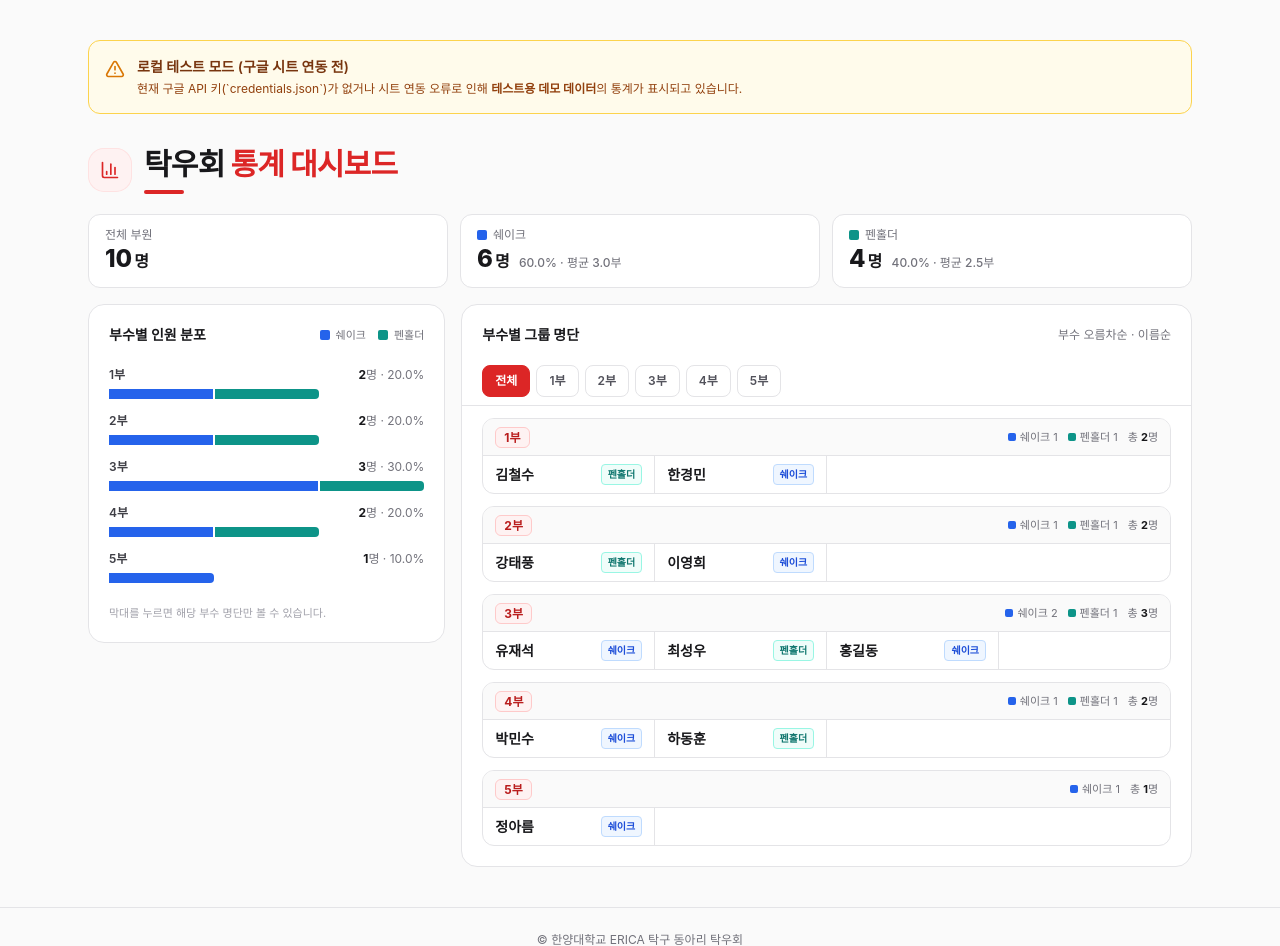
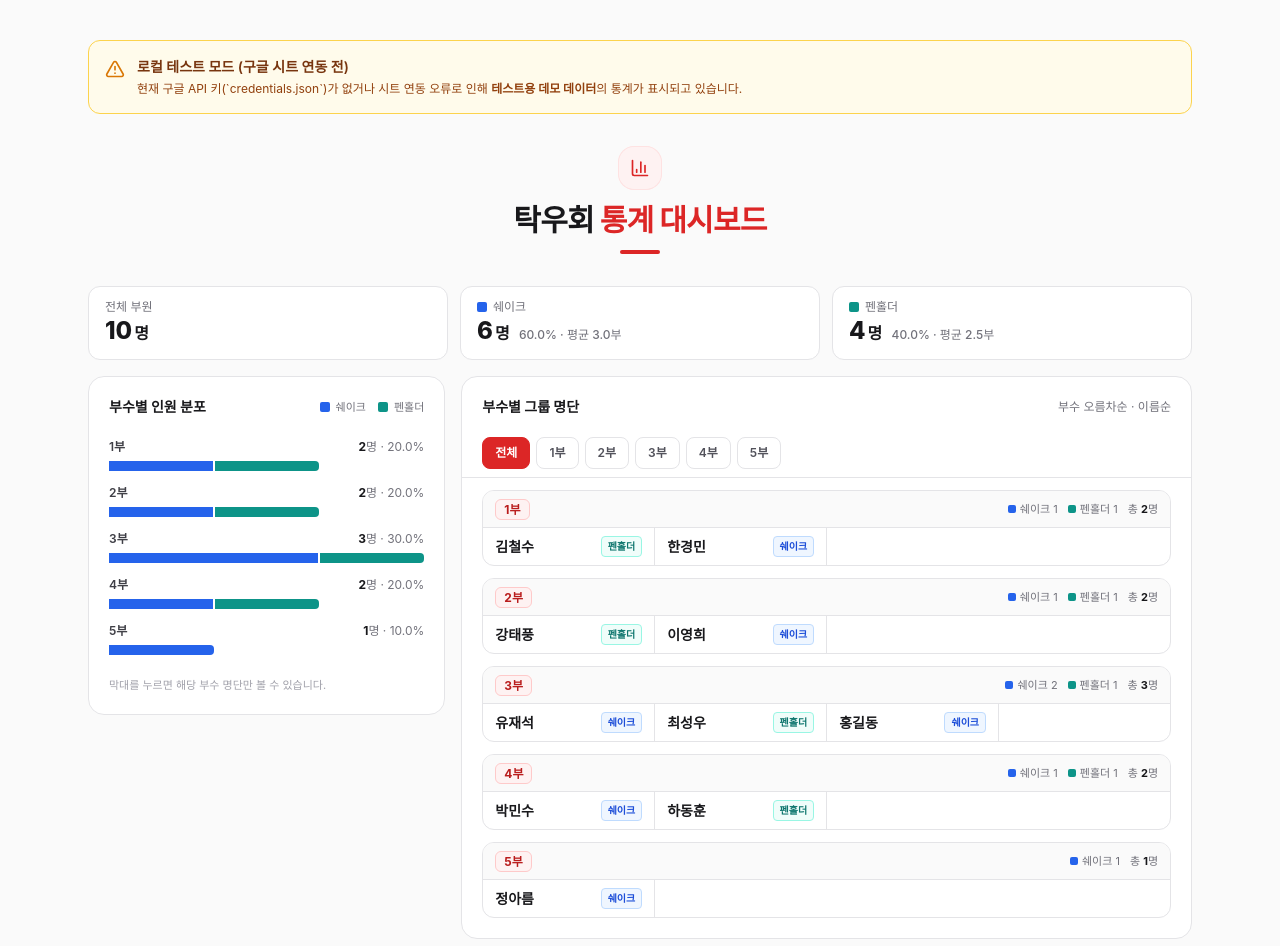
Before and after one commit to alsh02/Hanyang-University-ERICA-PingPong-Rank, a Flask app: page /stats in a window 1280 px wide. Shown: the part 65-1011 px from the top of the page. Run offline with Flask 3, Linux system fonts and the light colour scheme; some libraries are stand-ins or nearby versions; some web fonts are replaced.

Commit message:
Design: Give both pages the same title block
The search page put its icon above a centred title; the dashboard put it beside
a left-aligned one, and the short accent rule under a left-aligned title read as
a stray stub. The dashboard now uses the search page's block: icon tile above,
centred title, centred rule.

Co-Authored-By: Claude Opus 5 <noreply@anthropic.com>
Claude-Session: https://claude.ai/code/session_01EHjAAg4jatWM7ZBxmAp2dE

```diff
--- a/templates/stats.html
+++ b/templates/stats.html
@@ -17,16 +17,15 @@
 </div>
 {% endif %}
 
-<div class="mb-5 flex items-center gap-3">
-    <span class="flex h-11 w-11 flex-shrink-0 items-center justify-center rounded-2xl bg-red-50 text-red-600 ring-1 ring-inset ring-red-100 dark:bg-red-500/10 dark:text-red-400 dark:ring-red-500/20">
+<!-- Page Title (검색 페이지와 동일한 구성) -->
+<div class="mb-6 flex flex-col items-center text-center sm:mb-8">
+    <span class="mb-3 flex h-11 w-11 items-center justify-center rounded-2xl bg-red-50 text-red-600 ring-1 ring-inset ring-red-100 dark:bg-red-500/10 dark:text-red-400 dark:ring-red-500/20">
         <i data-lucide="bar-chart-3" class="h-5 w-5"></i>
     </span>
-    <div>
-        <h1 class="text-2xl font-extrabold tracking-tight sm:text-3xl">
-            탁우회 <span class="text-red-600 dark:text-red-400">통계 대시보드</span>
-        </h1>
-        <span class="mt-2 block h-1 w-10 rounded-full bg-red-600 dark:bg-rubber"></span>
-    </div>
+    <h1 class="text-2xl font-extrabold tracking-tight sm:text-3xl">
+        탁우회 <span class="text-red-600 dark:text-red-400">통계 대시보드</span>
+    </h1>
+    <span class="mt-3 h-1 w-10 rounded-full bg-red-600 dark:bg-rubber"></span>
 </div>
 
 <!-- Summary Tiles -->
```
